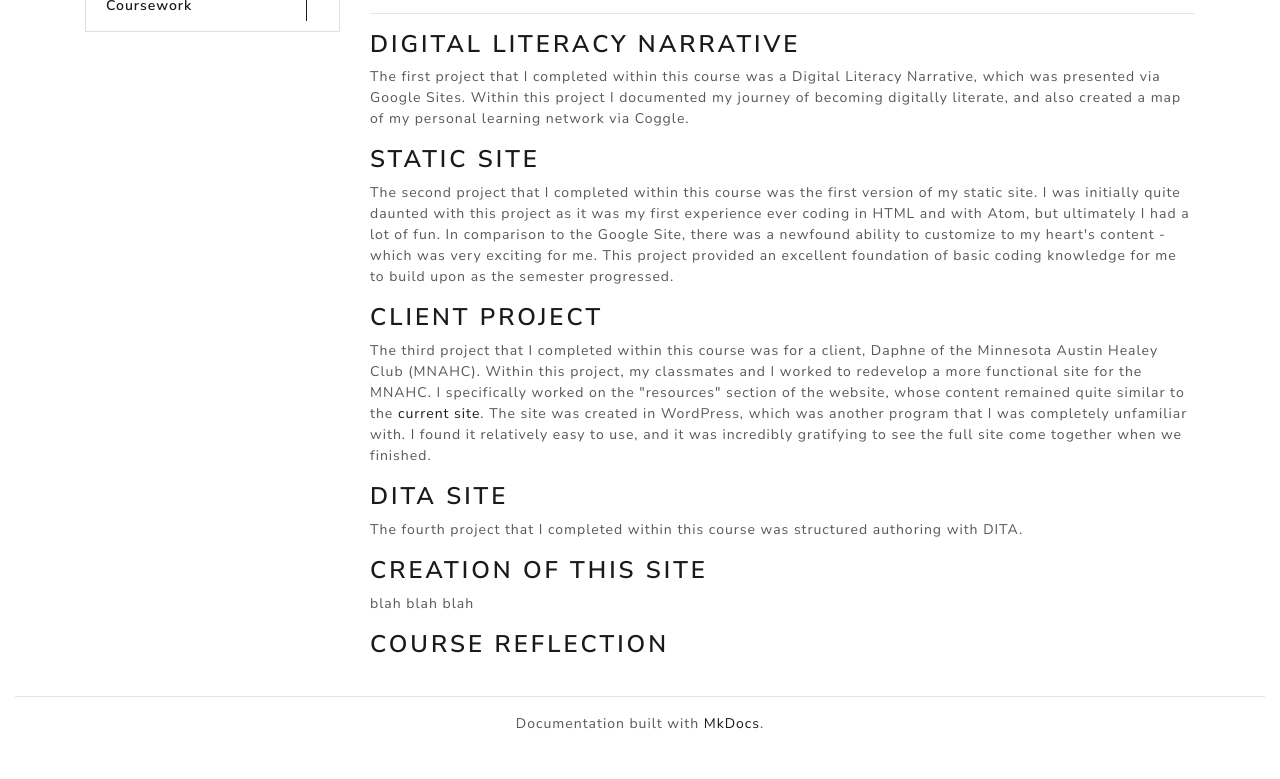
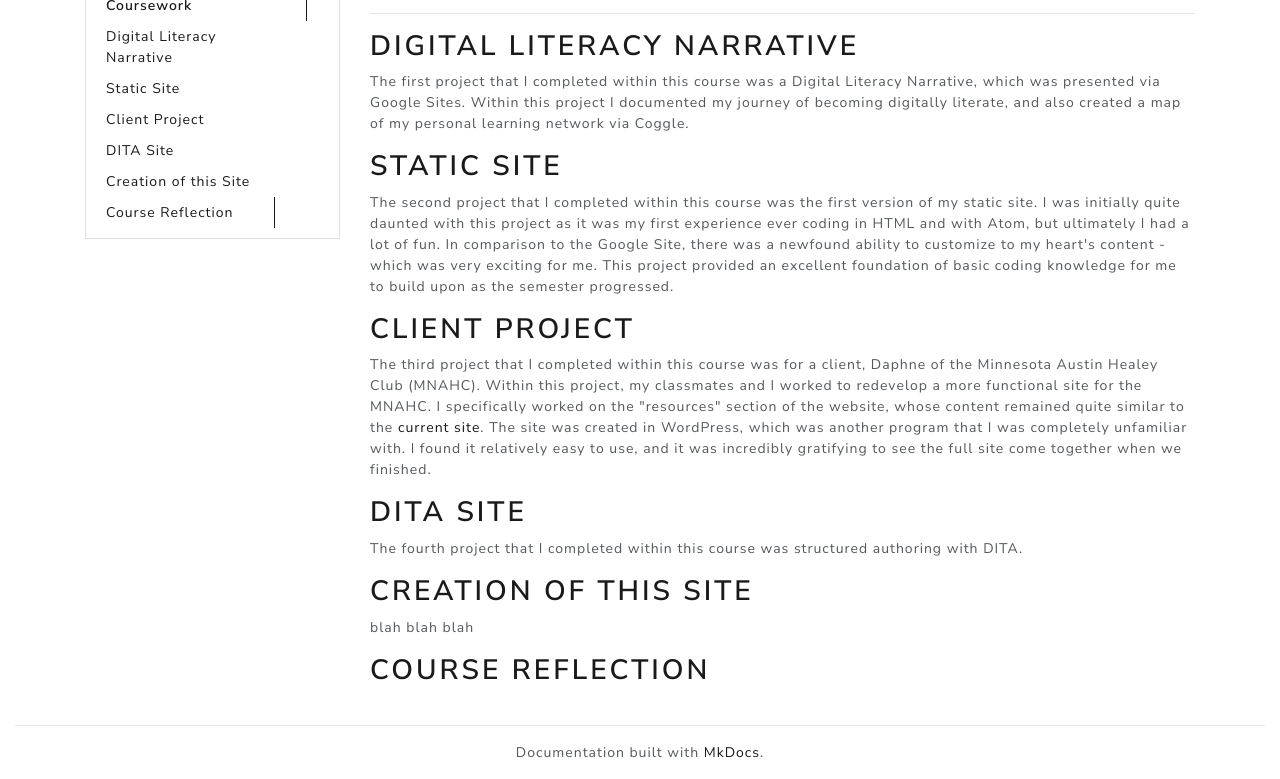
Before and after one commit to bergx856/site, a plain HTML site: page coursework/index.html in a window 1280 px wide. Shown: the part 151-930 px from the top of the page. Before the commit the page ends 901 px from the top, so only its background shows below. Drawn offline with nearby package versions, Linux system fonts and the light colour scheme.

Commit message:
fixed headings for acc.

```diff
--- a/coursework/index.html
+++ b/coursework/index.html
@@ -80,6 +80,30 @@
 
             <li class="nav-item" data-level="1"><a href="#writ4662w-coursework" class="nav-link">WRIT4662W Coursework</a>
               <ul class="nav flex-column">
+            <li class="nav-item" data-level="2"><a href="#digital-literacy-narrative" class="nav-link">Digital Literacy Narrative</a>
+              <ul class="nav flex-column">
+              </ul>
+            </li>
+            <li class="nav-item" data-level="2"><a href="#static-site" class="nav-link">Static Site</a>
+              <ul class="nav flex-column">
+              </ul>
+            </li>
+            <li class="nav-item" data-level="2"><a href="#client-project" class="nav-link">Client Project</a>
+              <ul class="nav flex-column">
+              </ul>
+            </li>
+            <li class="nav-item" data-level="2"><a href="#dita-site" class="nav-link">DITA Site</a>
+              <ul class="nav flex-column">
+              </ul>
+            </li>
+            <li class="nav-item" data-level="2"><a href="#creation-of-this-site" class="nav-link">Creation of this Site</a>
+              <ul class="nav flex-column">
+              </ul>
+            </li>
+            <li class="nav-item" data-level="2"><a href="#course-reflection" class="nav-link">Course Reflection</a>
+              <ul class="nav flex-column">
+              </ul>
+            </li>
               </ul>
             </li>
         </ul>
@@ -89,29 +113,29 @@
 
 <h1 id="writ4662w-coursework">WRIT4662W Coursework</h1>
 <hr />
-<h3 id="digital-literacy-narrative"><a href="https://sites.google.com/umn.edu/sarawrit4662w">Digital Literacy Narrative</a></h3>
+<h2 id="digital-literacy-narrative"><a href="https://sites.google.com/umn.edu/sarawrit4662w">Digital Literacy Narrative</a></h2>
 <p>The first project that I completed within this course was a Digital Literacy
 Narrative, which was presented via Google Sites. Within this project I documented
 my journey of becoming digitally literate, and also created a map of my personal
 learning network via Coggle.</p>
-<h3 id="static-site"><a href="https://bergx856.github.io/static-site-v1/">Static Site</a></h3>
+<h2 id="static-site"><a href="https://bergx856.github.io/static-site-v1/">Static Site</a></h2>
 <p>The second project that I completed within this course was the first version of my
 static site. I was initially quite daunted with this project as it was my first experience
 ever coding in HTML and with Atom, but ultimately I had a lot of fun. In comparison to the
 Google Site, there was a newfound ability to customize to my heart's content - which
 was very exciting for me. This project provided an excellent foundation of basic coding
 knowledge for me to build upon as the semester progressed.</p>
-<h3 id="client-project"><a href="https://4662s21mnahc.wordpress.com/">Client Project</a></h3>
+<h2 id="client-project"><a href="https://4662s21mnahc.wordpress.com/">Client Project</a></h2>
 <p>The third project that I completed within this course was for a client, Daphne of the
 Minnesota Austin Healey Club (MNAHC). Within this project, my classmates and I worked to redevelop
 a more functional site for the MNAHC. I specifically worked on the "resources" section of the website,
 whose content remained quite similar to the <a href="http://www.mnhealey.com/mnhealey/index.htm">current site</a>.
 The site was created in WordPress, which was another program that I was completely unfamiliar with. I found it relatively easy to use, and it was incredibly gratifying to see the full site come together when we finished.</p>
-<h3 id="dita-site">DITA Site</h3>
+<h2 id="dita-site"><a href="https://bergx856.github.io/DitaSite/">DITA Site</a></h2>
 <p>The fourth project that I completed within this course was structured authoring with DITA.</p>
-<h3 id="creation-of-this-site">Creation of this Site</h3>
+<h2 id="creation-of-this-site">Creation of this Site</h2>
 <p>blah blah blah</p>
-<h3 id="course-reflection">Course Reflection</h3></div>
+<h2 id="course-reflection">Course Reflection</h2></div>
             </div>
         </div>
 
```
Also changed, not shown: index.html (+1 -1 lines), 1 other file.
